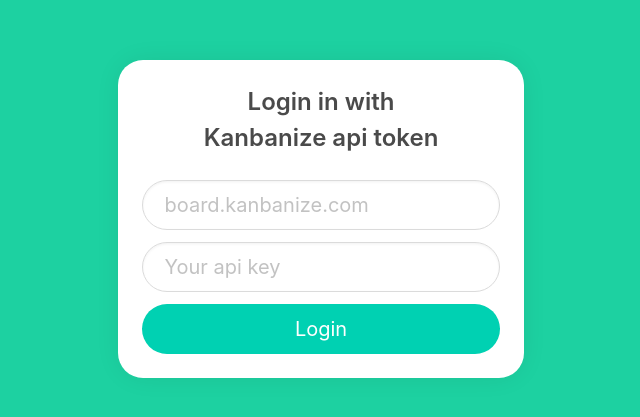
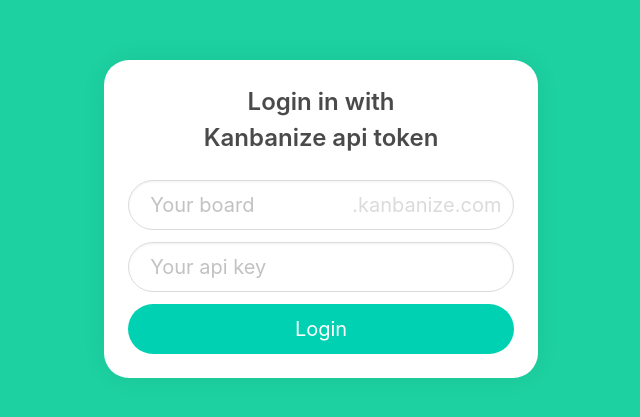
Before and after one commit to VitorBlog/KanbanizeLogCalendar, an Angular app: page / in a window 1280 px wide. Shown: the part 181-598 px from the top of the page, without its empty margins (319-959 px from the left). Built offline with nearby package versions, Linux system fonts and the light colour scheme; what bulma-toast would draw is missing.

Commit message:
Adding kanbanize domain to the login form

```diff
--- a/src/app/login/login.component.html
+++ b/src/app/login/login.component.html
@@ -4,8 +4,11 @@
       <form>
         <p class="is-size-4 mb-5 has-text-weight-semibold">Login in with<br>Kanbanize api token</p>
         <div class="field">
-          <div class="control">
-            <input class="input is-medium is-rounded" type="text" name="kanbanize" placeholder="board.kanbanize.com" required [(ngModel)]="formData.board"/>
+          <div class="control has-icons-right">
+            <input class="input is-medium is-rounded" type="text" name="kanbanize" placeholder="Your board" required [(ngModel)]="formData.board"/>
+            <span class="icon is-right is-justify-content-flex-end">
+              .kanbanize.com
+            </span>
           </div>
         </div>
         <div class="field">
--- a/src/app/login/login.component.scss
+++ b/src/app/login/login.component.scss
@@ -5,7 +5,7 @@
 .login {
   border-radius: 25px;
   padding: 1.5rem;
-  box-shadow: 0px 0px 28px -5px rgba(0,0,0,0.1);
+  box-shadow: 0 0 28px -5px rgba(0,0,0,0.1);
 }
 
 .modalLoading {
@@ -25,42 +25,12 @@
   width: 40vw;
 }
 
+.icon.is-right {
+  right: 1vw !important;
+}
+
 @media only screen and (min-width: 1024px) {
   .logo {
     width: 15vw;
   }
 }
-
-@keyframes ldio-zyd4jub8gjk {
-  0% { transform: translate(-50%,-50%) rotate(0deg); }
-  100% { transform: translate(-50%,-50%) rotate(360deg); }
-}
-.ldio-zyd4jub8gjk div {
-  position: absolute;
-  width: 130px;
-  height: 130px;
-  border: 10px solid #6c5ce7;
-  border-top-color: transparent;
-  border-radius: 50%;
-}
-.ldio-zyd4jub8gjk div {
-  animation: ldio-zyd4jub8gjk 1s linear infinite;
-  top: 100px;
-  left: 100px
-}
-.loadingio-spinner-rolling-1tuxxctdi9li {
-  width: 200px;
-  height: 200px;
-  display: inline-block;
-  overflow: hidden;
-  background: #ffffff;
-}
-.ldio-zyd4jub8gjk {
-  width: 100%;
-  height: 100%;
-  position: relative;
-  transform: translateZ(0) scale(1);
-  backface-visibility: hidden;
-  transform-origin: 0 0; /* see note above */
-}
-.ldio-zyd4jub8gjk div { box-sizing: content-box; }
```
